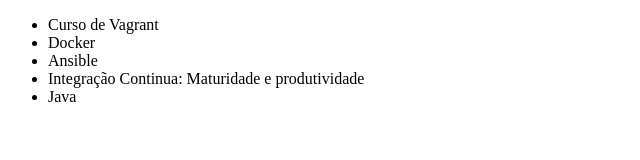
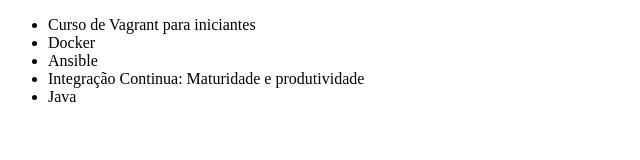
Before and after one commit to parisivitor/alura-test-github, a plain HTML site: page index.html in a window 1280 px wide. Shown: the whole page, without its empty margins (0-640 px from the left). Drawn offline with Linux system fonts and the light colour scheme.

Commit message:
Alterando bug do vagrant

```diff
--- a/index.html
+++ b/index.html
@@ -6,7 +6,7 @@
 </head>
 <body>
     <ul>
-        <li>Curso de Vagrant</li>
+        <li>Curso de Vagrant para iniciantes </li>
         <li>Docker</li>
         <li>Ansible</li>
         <li>Integração Continua: Maturidade e produtividade</li>
```
